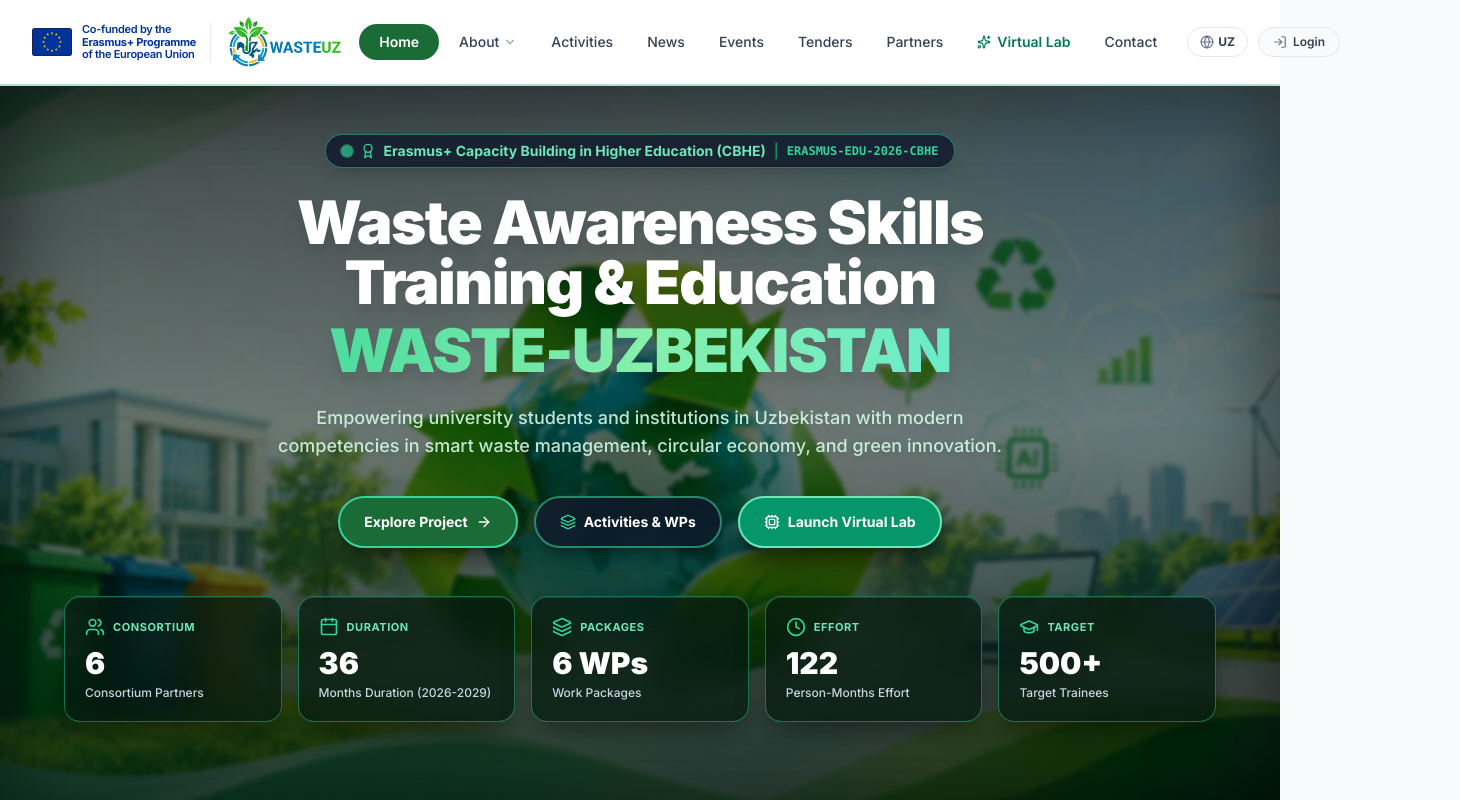
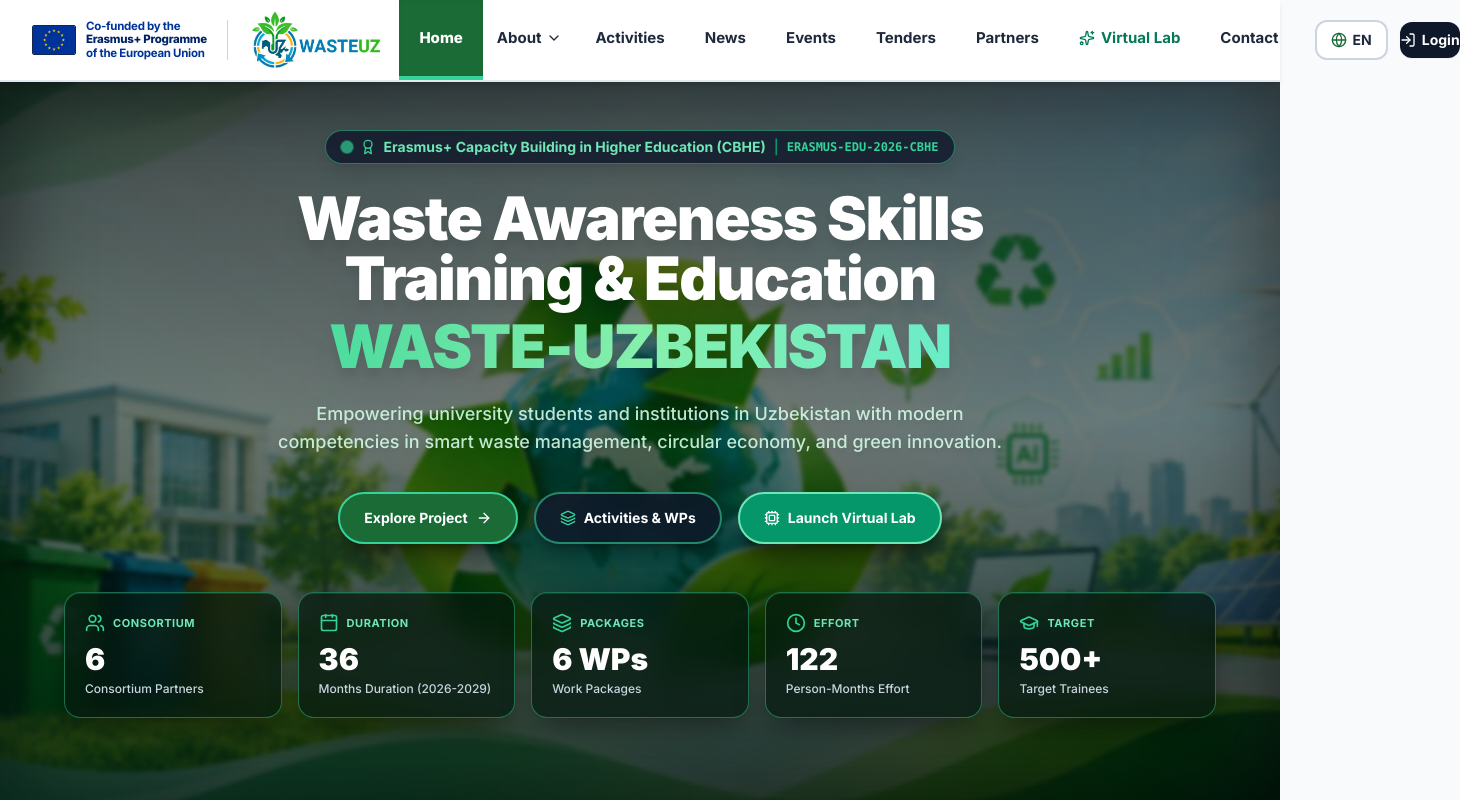
Before and after one commit to Mansurbek2703/wasteuz, a React (Vite) app: page / in a window 1280 px wide. Shown: the top 800 px of the page, 1460 px wide, since content can reach past the window. Built offline with nearby package versions, Linux system fonts and the light colour scheme; no server answers.

Commit message:
Enhance navbar with full-height rectangular active tabs and high contrast typography

```diff
--- a/src/components/Navbar.jsx
+++ b/src/components/Navbar.jsx
@@ -28,90 +28,90 @@ export default function Navbar({ lang, setLang, t }) {
   const isAboutActive = location.pathname.startsWith('/about');
 
   return (
-    <header className="sticky top-0 z-50 bg-white shadow-xs border-b-2 border-emerald-600/30">
-      <div className="max-w-[1480px] mx-auto px-3 sm:px-6 lg:px-8 py-2.5 sm:py-3 flex items-center justify-between gap-2 sm:gap-4">
+    <header className="sticky top-0 z-50 bg-white shadow-md border-b-2 border-slate-200">
+      <div className="max-w-[1560px] mx-auto px-4 sm:px-6 lg:px-8 h-20 flex items-center justify-between gap-4">
 
-        {/* LEFT: EU Flag Emblem FIRST + WASTE-UZ Logo */}
-        <div className="flex items-center gap-2 sm:gap-3.5 flex-shrink-0">
-          {/* EU Co-funded Flag Emblem - positioned before site logo */}
-          <div className="flex items-center gap-2 sm:gap-2.5 py-1">
+        {/* LEFT: EU Flag Emblem FIRST + Divider + Prominent WASTE-UZ Logo */}
+        <div className="flex items-center gap-3 sm:gap-4 flex-shrink-0">
+          {/* EU Co-funded Flag Emblem - positioned first on the left */}
+          <div className="flex items-center gap-2.5 py-1">
             <img
               src="/eu-flag.svg"
               alt="Flag of the European Union"
-              className="w-8 h-5.5 sm:w-10 sm:h-6.5 object-cover rounded-[2px] shadow-2xs flex-shrink-0 border border-blue-950"
+              className="w-10 h-6.5 sm:w-11 sm:h-7.5 object-cover rounded-[2px] shadow-xs flex-shrink-0 border border-blue-950"
             />
-            <div className="flex flex-col text-[9.5px] sm:text-[11px] font-semibold text-[#003399] leading-[1.15] tracking-tight whitespace-nowrap select-none">
+            <div className="flex flex-col text-[10px] sm:text-[11.5px] font-bold text-[#003399] leading-[1.15] tracking-tight whitespace-nowrap select-none">
               <span>Co-funded by the</span>
-              <span className="font-bold">Erasmus+ Programme</span>
+              <span className="font-extrabold text-[#002266]">Erasmus+ Programme</span>
               <span>of the European Union</span>
             </div>
           </div>
 
-          {/* Elegant Divider */}
-          <div className="h-8 sm:h-10 w-[1px] bg-slate-200 flex-shrink-0" />
+          {/* Vertical Divider */}
+          <div className="h-10 w-[1.5px] bg-slate-300 mx-0.5 sm:mx-1 flex-shrink-0" />
 
-          {/* Prominent WASTE-UZ Logo */}
+          {/* Prominent WASTE-UZ Official Logo */}
           <Link to="/" className="flex items-center group py-0.5">
             <img
               src="/logo.jpg"
               alt="WASTE-UZ Official Logo"
-              className="h-10 sm:h-12 lg:h-14 w-auto object-contain transition duration-200 group-hover:scale-102"
+              className="h-12 sm:h-14 lg:h-16 w-auto object-contain transition duration-200 group-hover:scale-102"
             />
           </Link>
         </div>
 
-        {/* DESKTOP NAVIGATION MENU (Single clean horizontal row with whitespace-nowrap) */}
-        <nav className="hidden lg:flex items-center gap-1 xl:gap-1.5 2xl:gap-2 text-[13px] xl:text-[14px] font-medium text-slate-700 whitespace-nowrap">
-          {/* Home as Green Pill */}
+        {/* FULL-HEIGHT RECTANGULAR NAVIGATION TABS */}
+        <nav className="hidden lg:flex items-stretch h-full text-[14px] xl:text-[15px] font-bold whitespace-nowrap">
+          {/* Home Tab */}
           <NavLink
             to="/"
             end
             className={({ isActive }) =>
-              `px-4 xl:px-5 py-2 rounded-full font-semibold transition text-xs xl:text-sm whitespace-nowrap flex items-center ${
+              `h-full flex items-center px-4 xl:px-5 transition-all select-none border-b-4 ${
                 isActive
-                  ? 'bg-[#1b6b37] text-white shadow-xs'
-                  : 'text-slate-700 hover:text-[#1b6b37] hover:bg-slate-50'
+                  ? 'bg-[#1b6b37] text-white border-b-emerald-400 font-extrabold shadow-inner'
+                  : 'text-slate-800 hover:text-[#1b6b37] hover:bg-slate-50 border-b-transparent'
               }`
             }
           >
             {t.nav.home}
           </NavLink>
 
-          {/* About Dropdown */}
-          <div className="relative" ref={dropdownRef}>
+          {/* About Dropdown Tab */}
+          <div className="relative h-full flex items-stretch" ref={dropdownRef}>
             <button
               onClick={() => setAboutDropdownOpen(!aboutDropdownOpen)}
               onMouseEnter={() => setAboutDropdownOpen(true)}
-              className={`px-3 xl:px-3.5 py-2 rounded-full transition flex items-center gap-1 text-xs xl:text-sm whitespace-nowrap ${
+              className={`h-full flex items-center gap-1 px-3.5 xl:px-4.5 transition-all select-none border-b-4 ${
                 isAboutActive
-                  ? 'text-[#1b6b37] font-bold bg-emerald-50/70'
-                  : 'text-slate-700 hover:text-[#1b6b37] hover:bg-slate-50'
+                  ? 'bg-[#1b6b37] text-white border-b-emerald-400 font-extrabold shadow-inner'
+                  : 'text-slate-800 hover:text-[#1b6b37] hover:bg-slate-50 border-b-transparent'
               }`}
             >
-              <span className="whitespace-nowrap">{t.nav.about}</span>
-              <ChevronDown className={`w-3.5 h-3.5 transition-transform duration-200 flex-shrink-0 ${aboutDropdownOpen ? 'rotate-180 text-[#1b6b37]' : 'text-slate-400'}`} />
+              <span>{t.nav.about}</span>
+              <ChevronDown className={`w-4 h-4 transition-transform duration-200 ${aboutDropdownOpen ? 'rotate-180' : ''}`} />
             </button>
 
             {aboutDropdownOpen && (
               <div
                 onMouseLeave={() => setAboutDropdownOpen(false)}
-                className="absolute left-0 top-full mt-1 w-52 bg-white rounded-2xl shadow-xl border border-slate-100 py-2 z-50 animate-fadeIn"
+                className="absolute left-0 top-full w-56 bg-white rounded-b-2xl shadow-2xl border-2 border-slate-200 py-2 z-50 animate-fadeIn"
               >
                 <Link
                   to="/about"
-                  className="block px-4 py-2 text-xs sm:text-sm text-slate-700 hover:bg-slate-50 hover:text-[#1b6b37] font-medium whitespace-nowrap"
+                  className="block px-5 py-2.5 text-sm text-slate-800 hover:bg-emerald-50 hover:text-[#1b6b37] font-bold whitespace-nowrap"
                 >
                   {t.nav.aboutProject}
                 </Link>
                 <Link
                   to="/about#objectives"
-                  className="block px-4 py-2 text-xs sm:text-sm text-slate-700 hover:bg-slate-50 hover:text-[#1b6b37] font-medium whitespace-nowrap"
+                  className="block px-5 py-2.5 text-sm text-slate-800 hover:bg-emerald-50 hover:text-[#1b6b37] font-bold whitespace-nowrap"
                 >
                   {t.nav.objectives}
                 </Link>
                 <Link
                   to="/about#passport"
-                  className="block px-4 py-2 text-xs sm:text-sm text-slate-700 hover:bg-slate-50 hover:text-[#1b6b37] font-medium whitespace-nowrap"
+                  className="block px-5 py-2.5 text-sm text-slate-800 hover:bg-emerald-50 hover:text-[#1b6b37] font-bold whitespace-nowrap"
                 >
                   {t.nav.passport}
                 </Link>
@@ -119,99 +119,99 @@ export default function Navbar({ lang, setLang, t }) {
             )}
           </div>
 
-          {/* Activities */}
+          {/* Activities Tab */}
           <NavLink
             to="/activities"
             className={({ isActive }) =>
-              `px-3 xl:px-3.5 py-2 rounded-full transition text-xs xl:text-sm whitespace-nowrap ${
+              `h-full flex items-center px-4 xl:px-5 transition-all select-none border-b-4 ${
                 isActive
-                  ? 'text-[#1b6b37] font-bold bg-emerald-50/70'
-                  : 'text-slate-700 hover:text-[#1b6b37] hover:bg-slate-50'
+                  ? 'bg-[#1b6b37] text-white border-b-emerald-400 font-extrabold shadow-inner'
+                  : 'text-slate-800 hover:text-[#1b6b37] hover:bg-slate-50 border-b-transparent'
               }`
             }
           >
             {t.nav.workPackages}
           </NavLink>
 
-          {/* News */}
+          {/* News Tab */}
           <NavLink
             to="/news"
             className={({ isActive }) =>
-              `px-3 xl:px-3.5 py-2 rounded-full transition text-xs xl:text-sm whitespace-nowrap ${
+              `h-full flex items-center px-4 xl:px-5 transition-all select-none border-b-4 ${
                 isActive
-                  ? 'text-[#1b6b37] font-bold bg-emerald-50/70'
-                  : 'text-slate-700 hover:text-[#1b6b37] hover:bg-slate-50'
+                  ? 'bg-[#1b6b37] text-white border-b-emerald-400 font-extrabold shadow-inner'
+                  : 'text-slate-800 hover:text-[#1b6b37] hover:bg-slate-50 border-b-transparent'
               }`
             }
           >
             {t.nav.news}
           </NavLink>
 
-          {/* Events */}
+          {/* Events Tab */}
           <NavLink
             to="/events"
             className={({ isActive }) =>
-              `px-3 xl:px-3.5 py-2 rounded-full transition text-xs xl:text-sm whitespace-nowrap ${
+              `h-full flex items-center px-4 xl:px-5 transition-all select-none border-b-4 ${
                 isActive
-                  ? 'text-[#1b6b37] font-bold bg-emerald-50/70'
-                  : 'text-slate-700 hover:text-[#1b6b37] hover:bg-slate-50'
+                  ? 'bg-[#1b6b37] text-white border-b-emerald-400 font-extrabold shadow-inner'
+                  : 'text-slate-800 hover:text-[#1b6b37] hover:bg-slate-50 border-b-transparent'
               }`
             }
           >
             {t.nav.events}
           </NavLink>
 
-          {/* Tenders */}
+          {/* Tenders Tab */}
           <NavLink
             to="/tenders"
             className={({ isActive }) =>
-              `px-3 xl:px-3.5 py-2 rounded-full transition text-xs xl:text-sm whitespace-nowrap ${
+              `h-full flex items-center px-4 xl:px-5 transition-all select-none border-b-4 ${
                 isActive
-                  ? 'text-[#1b6b37] font-bold bg-emerald-50/70'
-                  : 'text-slate-700 hover:text-[#1b6b37] hover:bg-slate-50'
+                  ? 'bg-[#1b6b37] text-white border-b-emerald-400 font-extrabold shadow-inner'
+                  : 'text-slate-800 hover:text-[#1b6b37] hover:bg-slate-50 border-b-transparent'
               }`
             }
           >
             {t.nav.tenders}
           </NavLink>
 
-          {/* Partners */}
+          {/* Partners Tab */}
           <NavLink
             to="/partners"
             className={({ isActive }) =>
-              `px-3 xl:px-3.5 py-2 rounded-full transition text-xs xl:text-sm whitespace-nowrap ${
+              `h-full flex items-center px-4 xl:px-5 transition-all select-none border-b-4 ${
                 isActive
-                  ? 'text-[#1b6b37] font-bold bg-emerald-50/70'
-                  : 'text-slate-700 hover:text-[#1b6b37] hover:bg-slate-50'
+                  ? 'bg-[#1b6b37] text-white border-b-emerald-400 font-extrabold shadow-inner'
+                  : 'text-slate-800 hover:text-[#1b6b37] hover:bg-slate-50 border-b-transparent'
               }`
             }
           >
             {t.nav.partners}
           </NavLink>
 
-          {/* Virtual Lab */}
+          {/* Virtual Lab Tab */}
           <NavLink
             to="/virtual-lab"
             className={({ isActive }) =>
-              `px-3.5 py-2 rounded-full transition text-xs xl:text-sm whitespace-nowrap flex items-center gap-1.5 ${
+              `h-full flex items-center gap-1.5 px-4 xl:px-5 transition-all select-none border-b-4 ${
                 isActive
-                  ? 'bg-emerald-600 text-white font-bold shadow-xs'
-                  : 'text-emerald-700 font-semibold hover:bg-emerald-50'
+                  ? 'bg-[#1b6b37] text-white border-b-emerald-400 font-extrabold shadow-inner'
+                  : 'text-emerald-700 hover:text-[#1b6b37] hover:bg-emerald-50/60 border-b-transparent'
               }`
             }
           >
-            <Sparkles className="w-3.5 h-3.5 flex-shrink-0" />
+            <Sparkles className="w-4 h-4 flex-shrink-0" />
             <span>{t.nav.virtualLab}</span>
           </NavLink>
 
-          {/* Contact */}
+          {/* Contact Tab */}
           <NavLink
             to="/contact"
             className={({ isActive }) =>
-              `px-3 xl:px-3.5 py-2 rounded-full transition text-xs xl:text-sm whitespace-nowrap ${
+              `h-full flex items-center px-4 xl:px-5 transition-all select-none border-b-4 ${
                 isActive
-                  ? 'text-[#1b6b37] font-bold bg-emerald-50/70'
-                  : 'text-slate-700 hover:text-[#1b6b37] hover:bg-slate-50'
+                  ? 'bg-[#1b6b37] text-white border-b-emerald-400 font-extrabold shadow-inner'
+                  : 'text-slate-800 hover:text-[#1b6b37] hover:bg-slate-50 border-b-transparent'
               }`
             }
           >
@@ -219,42 +219,42 @@ export default function Navbar({ lang, setLang, t }) {
           </NavLink>
         </nav>
 
-        {/* RIGHT CONTROLS: Language & Login & Mobile Hamburger */}
-        <div className="flex items-center gap-2 sm:gap-2.5 flex-shrink-0">
+        {/* RIGHT CONTROLS: Language & Login */}
+        <div className="flex items-center gap-2.5 sm:gap-3 flex-shrink-0">
           {/* Language Switcher */}
           <button
             onClick={() => setLang(lang === 'en' ? 'uz' : 'en')}
-            className="flex items-center gap-1 px-2.5 sm:px-3 py-1.5 rounded-full border border-slate-200 hover:border-slate-300 text-slate-700 transition font-bold text-xs"
-            title="Switch Language"
+            className="flex items-center gap-1.5 px-3.5 py-2 rounded-xl border-2 border-slate-300 hover:border-[#1b6b37] text-slate-800 font-bold text-xs sm:text-sm bg-white transition hover:bg-slate-50 shadow-xs"
+            title="Switch language (EN / UZ)"
           >
-            <Globe className="w-3.5 h-3.5 text-slate-500" />
-            <span>{lang === 'en' ? "UZ" : "EN"}</span>
+            <Globe className="w-4 h-4 text-[#1b6b37]" />
+            <span>{lang === 'en' ? 'EN' : 'UZ'}</span>
           </button>
 
-          {/* Login Button (Hidden on very small screens, placed inside mobile drawer) */}
+          {/* Login Button */}
           <Link
             to="/login"
-            className="hidden sm:flex items-center gap-1.5 px-3.5 py-1.5 rounded-full border border-slate-200 hover:border-[#1b6b37] hover:text-[#1b6b37] text-slate-700 transition font-semibold text-xs bg-slate-50/80 shadow-2xs whitespace-nowrap"
+            className="hidden sm:flex items-center gap-1.5 px-4.5 py-2 rounded-xl bg-slate-900 hover:bg-[#1b6b37] text-white font-bold text-xs sm:text-sm transition shadow-sm whitespace-nowrap"
             title="Consortium Login"
           >
-            <LogIn className="w-3.5 h-3.5 text-slate-500" />
+            <LogIn className="w-4 h-4" />
             <span>{t.nav.login}</span>
           </Link>
 
-          {/* MOBILE HAMBURGER BUTTON (Clearly visible on mobile & tablet) */}
+          {/* Mobile Hamburger Button */}
           <button
             onClick={() => setIsOpen(!isOpen)}
-            className="lg:hidden p-2 rounded-xl text-slate-700 bg-slate-100 hover:bg-slate-200 active:bg-slate-300 transition"
+            className="lg:hidden p-2.5 rounded-xl text-slate-800 bg-slate-100 hover:bg-slate-200 transition border border-slate-300"
             aria-label="Toggle menu"
           >
-            {isOpen ? <X className="w-6 h-6 text-slate-900" /> : <Menu className="w-6 h-6 text-slate-900" />}
+            {isOpen ? <X className="w-6 h-6" /> : <Menu className="w-6 h-6" />}
           </button>
         </div>
       </div>
 
-      {/* MOBILE DRAWER (Full navigation links when menu is opened) */}
+      {/* MOBILE DRAWER */}
       {isOpen && (
-        <div className="lg:hidden border-t border-slate-200 bg-white px-5 pt-4 pb-8 space-y-2 shadow-2xl animate-fadeIn">
+        <div className="lg:hidden border-t-2 border-slate-200 bg-white px-5 pt-4 pb-8 space-y-2 shadow-2xl animate-fadeIn">
           {/* Mobile EU Badge */}
           <div className="flex items-center gap-2.5 p-3 rounded-xl bg-slate-50 border border-slate-200 mb-3">
             <img
@@ -262,7 +262,7 @@ export default function Navbar({ lang, setLang, t }) {
               alt="Flag of the European Union"
               className="w-8 h-5.5 object-cover rounded-[2px] shadow-2xs border border-blue-950 flex-shrink-0"
             />
-            <div className="text-[11px] font-semibold text-[#003399] leading-tight">
+            <div className="text-[11px] font-bold text-[#003399] leading-tight">
               Co-funded by the Erasmus+ Programme of the European Union
             </div>
           </div>
@@ -272,8 +272,8 @@ export default function Navbar({ lang, setLang, t }) {
             end
             onClick={() => setIsOpen(false)}
             className={({ isActive }) =>
-              `block px-4 py-2.5 rounded-xl text-sm font-semibold transition ${
-                isActive ? 'bg-[#1b6b37] text-white' : 'text-slate-700 hover:bg-slate-50'
+              `block px-4 py-3 rounded-xl text-sm font-bold transition ${
+                isActive ? 'bg-[#1b6b37] text-white' : 'text-slate-800 hover:bg-slate-100'
               }`
             }
           >
@@ -284,8 +284,8 @@ export default function Navbar({ lang, setLang, t }) {
             to="/about"
             onClick={() => setIsOpen(false)}
             className={({ isActive }) =>
-              `block px-4 py-2.5 rounded-xl text-sm font-semibold transition ${
-                isActive ? 'bg-[#1b6b37] text-white' : 'text-slate-700 hover:bg-slate-50'
+              `block px-4 py-3 rounded-xl text-sm font-bold transition ${
+                isActive ? 'bg-[#1b6b37] text-white' : 'text-slate-800 hover:bg-slate-100'
               }`
             }
           >
@@ -296,8 +296,8 @@ export default function Navbar({ lang, setLang, t }) {
             to="/activities"
             onClick={() => setIsOpen(false)}
             className={({ isActive }) =>
-              `block px-4 py-2.5 rounded-xl text-sm font-semibold transition ${
-                isActive ? 'bg-[#1b6b37] text-white' : 'text-slate-700 hover:bg-slate-50'
+              `block px-4 py-3 rounded-xl text-sm font-bold transition ${
+                isActive ? 'bg-[#1b6b37] text-white' : 'text-slate-800 hover:bg-slate-100'
               }`
             }
           >
@@ -308,8 +308,8 @@ export default function Navbar({ lang, setLang, t }) {
             to="/news"
             onClick={() => setIsOpen(false)}
             className={({ isActive }) =>
-              `block px-4 py-2.5 rounded-xl text-sm font-semibold transition ${
-                isActive ? 'bg-[#1b6b37] text-white' : 'text-slate-700 hover:bg-slate-50'
+              `block px-4 py-3 rounded-xl text-sm font-bold transition ${
+                isActive ? 'bg-[#1b6b37] text-white' : 'text-slate-800 hover:bg-slate-100'
               }`
             }
           >
@@ -320,8 +320,8 @@ export default function Navbar({ lang, setLang, t }) {
             to="/events"
             onClick={() => setIsOpen(false)}
             className={({ isActive }) =>
-              `block px-4 py-2.5 rounded-xl text-sm font-semibold transition ${
-                isActive ? 'bg-[#1b6b37] text-white' : 'text-slate-700 hover:bg-slate-50'
+              `block px-4 py-3 rounded-xl text-sm font-bold transition ${
+                isActive ? 'bg-[#1b6b37] text-white' : 'text-slate-800 hover:bg-slate-100'
               }`
             }
           >
@@ -332,8 +332,8 @@ export default function Navbar({ lang, setLang, t }) {
             to="/tenders"
             onClick={() => setIsOpen(false)}
             className={({ isActive }) =>
-              `block px-4 py-2.5 rounded-xl text-sm font-semibold transition ${
-                isActive ? 'bg-[#1b6b37] text-white' : 'text-slate-700 hover:bg-slate-50'
+              `block px-4 py-3 rounded-xl text-sm font-bold transition ${
+                isActive ? 'bg-[#1b6b37] text-white' : 'text-slate-800 hover:bg-slate-100'
               }`
             }
           >
@@ -344,8 +344,8 @@ export default function Navbar({ lang, setLang, t }) {
             to="/partners"
             onClick={() => setIsOpen(false)}
             className={({ isActive }) =>
-              `block px-4 py-2.5 rounded-xl text-sm font-semibold transition ${
-                isActive ? 'bg-[#1b6b37] text-white' : 'text-slate-700 hover:bg-slate-50'
+              `block px-4 py-3 rounded-xl text-sm font-bold transition ${
+                isActive ? 'bg-[#1b6b37] text-white' : 'text-slate-800 hover:bg-slate-100'
               }`
             }
           >
@@ -356,8 +356,8 @@ export default function Navbar({ lang, setLang, t }) {
             to="/virtual-lab"
             onClick={() => setIsOpen(false)}
             className={({ isActive }) =>
-              `block px-4 py-2.5 rounded-xl text-sm font-semibold transition ${
-                isActive ? 'bg-emerald-600 text-white' : 'text-emerald-700 font-bold hover:bg-emerald-50'
+              `block px-4 py-3 rounded-xl text-sm font-bold transition ${
+                isActive ? 'bg-[#1b6b37] text-white' : 'text-emerald-700 font-bold hover:bg-emerald-50'
               }`
             }
           >
@@ -368,19 +368,19 @@ export default function Navbar({ lang, setLang, t }) {
             to="/contact"
             onClick={() => setIsOpen(false)}
             className={({ isActive }) =>
-              `block px-4 py-2.5 rounded-xl text-sm font-semibold transition ${
-                isActive ? 'bg-[#1b6b37] text-white' : 'text-slate-700 hover:bg-slate-50'
+              `block px-4 py-3 rounded-xl text-sm font-bold transition ${
+                isActive ? 'bg-[#1b6b37] text-white' : 'text-slate-800 hover:bg-slate-100'
               }`
             }
           >
             {t.nav.contact}
           </NavLink>
 
-          <div className="pt-3 border-t border-slate-100 flex items-center justify-between">
+          <div className="pt-4 border-t border-slate-200 flex items-center justify-between">
             <Link
               to="/login"
               onClick={() => setIsOpen(false)}
-              className="flex items-center gap-1.5 px-4 py-2.5 rounded-xl bg-slate-900 text-white text-xs font-bold"
+              className="flex items-center gap-1.5 px-5 py-2.5 rounded-xl bg-slate-900 text-white text-xs font-bold"
             >
               <LogIn className="w-4 h-4" />
               <span>{t.nav.login}</span>
@@ -391,9 +391,9 @@ export default function Navbar({ lang, setLang, t }) {
                 setLang(lang === 'en' ? 'uz' : 'en');
                 setIsOpen(false);
               }}
-              className="text-xs font-bold text-slate-700 hover:text-brand-blue"
+              className="text-xs font-bold text-slate-800 hover:text-[#1b6b37] px-3 py-2 rounded-lg bg-slate-100"
             >
-              Language: {lang === 'en' ? "English" : "O'zbekcha"}
+              Language: {lang === 'en' ? "English (EN)" : "O'zbekcha (UZ)"}
             </button>
           </div>
         </div>
--- a/src/pages/PartnersPage.jsx
+++ b/src/pages/PartnersPage.jsx
@@ -131,7 +131,7 @@ export default function PartnersPage({ t, lang, partners }) {
                     href={partner.website}
                     target="_blank"
                     rel="noopener noreferrer"
-                    className="inline-flex items-center justify-center gap-1.5 text-xs font-bold text-[#1b6b37] hover:text-[#15542b] py-2.5 px-4 rounded-xl hover:bg-emerald-50 transition border-2 border-emerald-500/40"
+                    className="inline-flex items-center justify-center gap-1.5 text-xs font-bold text-white bg-[#1b6b37] hover:bg-[#14532b] py-3 px-4 rounded-xl shadow-xs transition"
                   >
                     <span>{t.partners.visitSite}</span>
                     <ExternalLink className="w-3.5 h-3.5" />
```
Also changed, not shown: src/pages/ActivitiesPage.jsx (+63 -57 lines).
